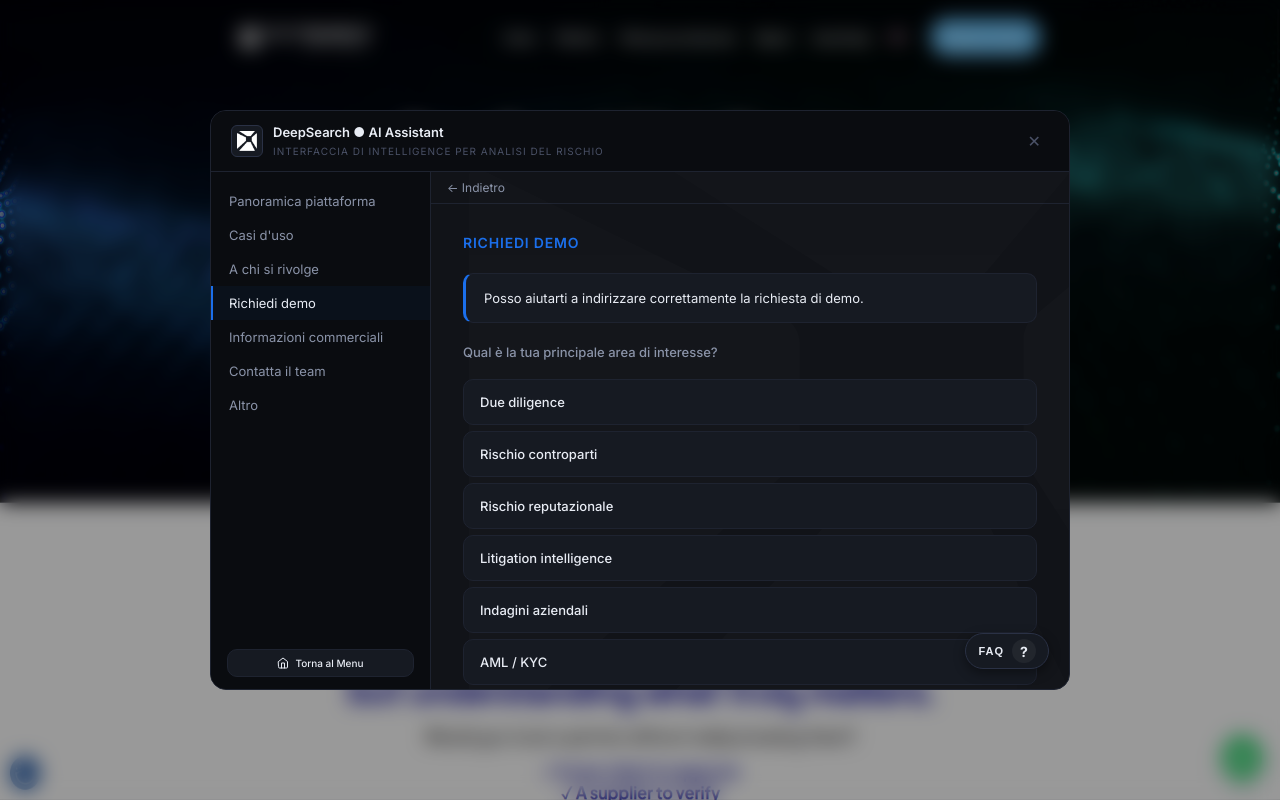
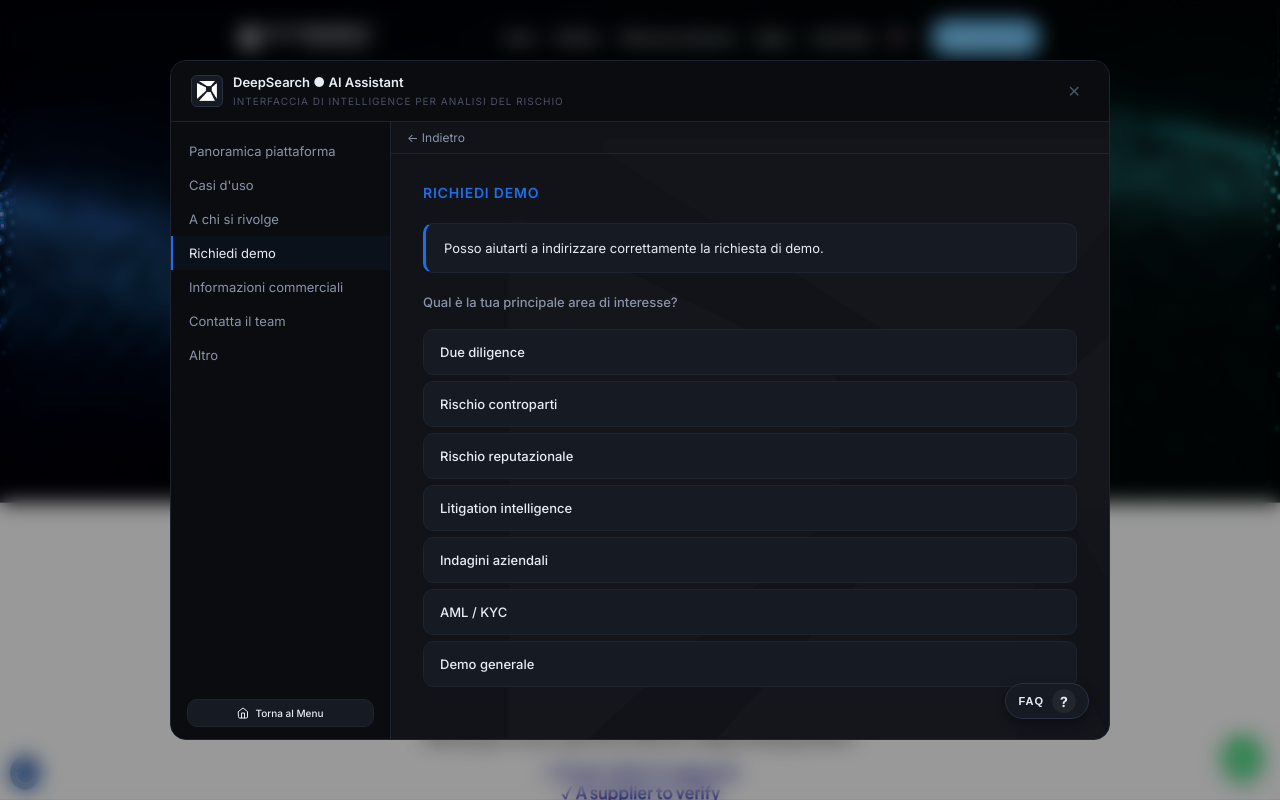
Before and after one commit to IsmailAhouari/Deepsearch-chatbot-frontend, a React (Vite) app: page / in a window 1280 px wide. Both pictures are taken after a click on the element "Richiedi Demo". Built offline with nearby package versions, Linux system fonts and the light colour scheme.

Commit message:
Prototype 02- adjsuted window Sizing

```diff
--- a/src/index.css
+++ b/src/index.css
@@ -186,9 +186,9 @@
 
 .ds-modal {
   width: var(--ds-modal-w);
-  max-width: 95vw;
+  max-width: 98vw;
   height: var(--ds-modal-h);
-  max-height: 90vh;
+  max-height: 95vh;
   background: var(--ds-bg-surface);
   border: 1px solid var(--ds-border);
   border-radius: var(--ds-radius-lg);
--- a/src/styles/tokens.css
+++ b/src/styles/tokens.css
@@ -20,8 +20,8 @@
   --ds-radius-lg:    16px;
   --ds-font:         'Inter', system-ui, -apple-system, sans-serif;
   --ds-sidebar-w:    220px;
-  --ds-modal-w:      860px;
-  --ds-modal-h:      580px;
+  --ds-modal-w:      940px;
+  --ds-modal-h:      680px;
 }
 
 /* Reset */
```
Also changed, not shown: 1 other file (tests, documents, lock files or other folders).
